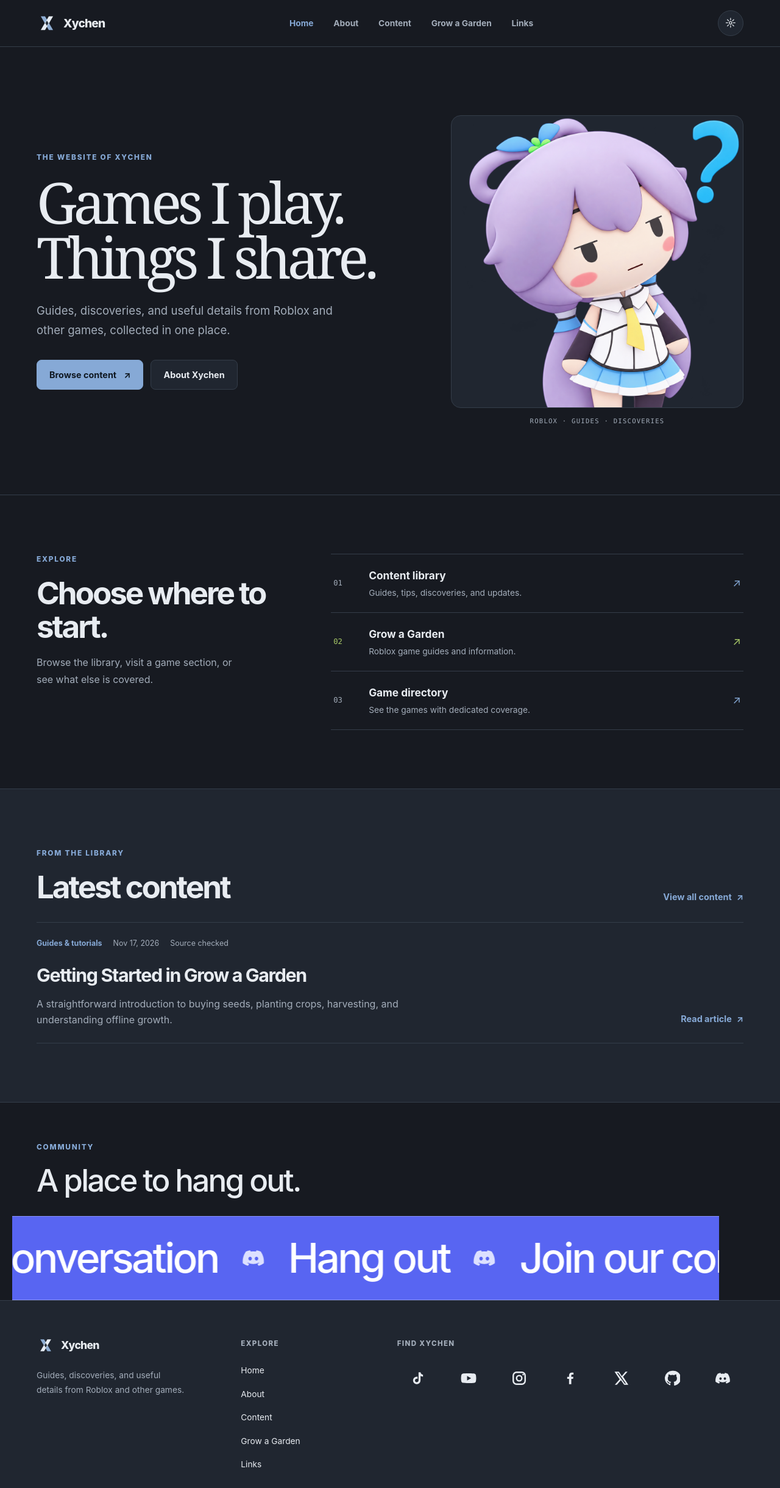
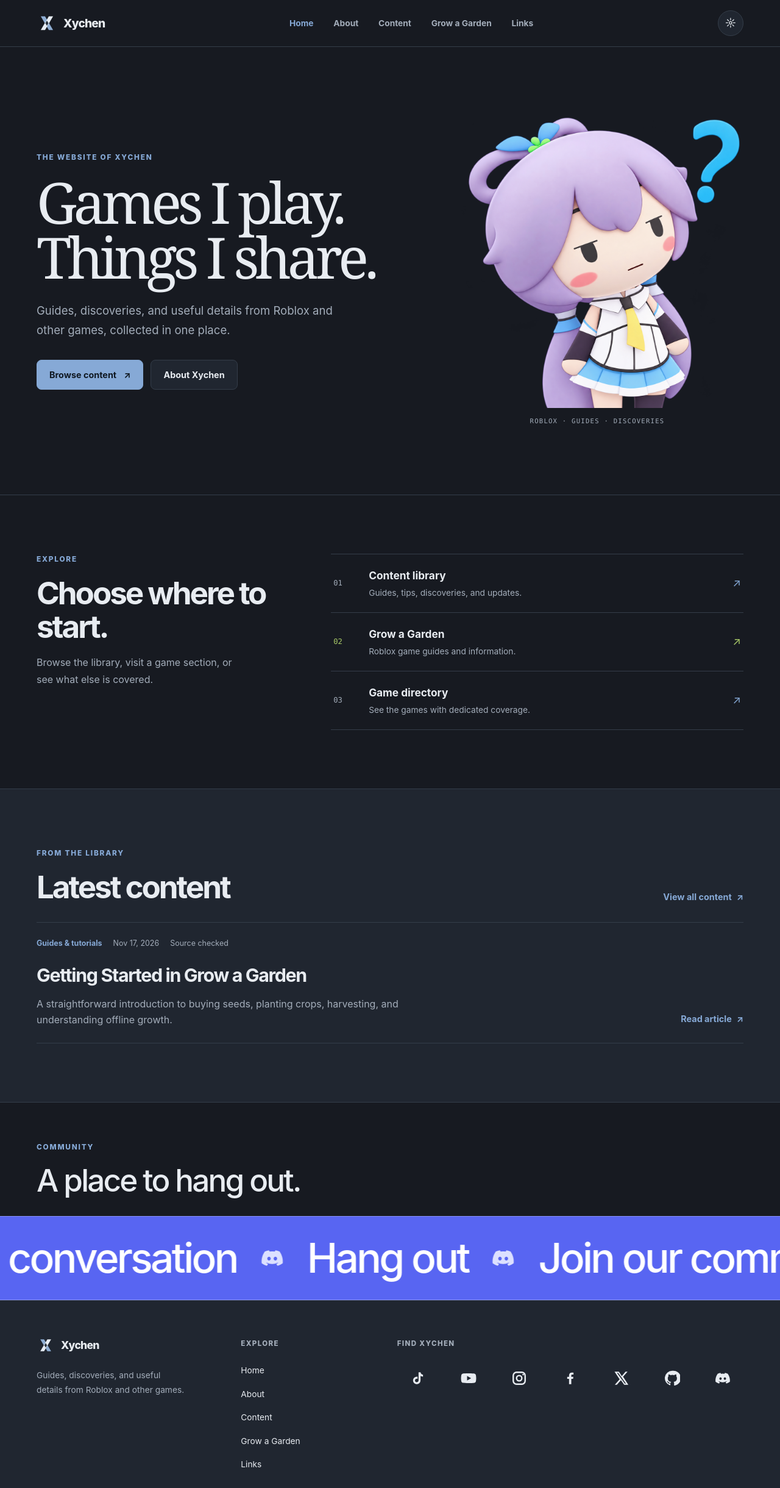
Before and after one commit to xychen-1x/Xychen-websites, an Astro site: page / in a window 1280 px wide. Shown: the top 2440 px of the page at 61% size. Built offline with nearby package versions, Linux system fonts and the light colour scheme; Astro itself is replaced by a stand-in of ours.

Commit message:
Extend community banner edge to edge and remove hero image frame

```diff
--- a/src/pages/index.astro
+++ b/src/pages/index.astro
@@ -211,10 +211,10 @@ const verificationLabel = latestArticle
   }
 
   .home-hero-art {
-    overflow: hidden;
-    border: 1px solid var(--line);
-    border-radius: var(--radius-panel);
-    background: var(--surface);
+    overflow: visible;
+    border: 0;
+    border-radius: 0;
+    background: transparent;
   }
 
   .home-hero-visual img {
@@ -419,10 +419,14 @@ const verificationLabel = latestArticle
 
   .home-community-marquee {
     display: block;
+    position: relative;
+    left: 50%;
     overflow: hidden;
-    width: 100%;
-    margin-inline: calc((100vw - min(100vw, var(--container-width, 1200px))) / -2);
-    padding: clamp(22px, 3vw, 34px) 0;
+    box-sizing: border-box;
+    width: 100vw;
+    max-width: 100vw;
+    margin-left: -50vw;
+    padding: clamp(22px, 3vw, 34px) clamp(18px, 4vw, 56px);
     border-block: 1px solid rgba(255, 255, 255, 0.28);
     background: #5865f2;
     color: #fff;
```
